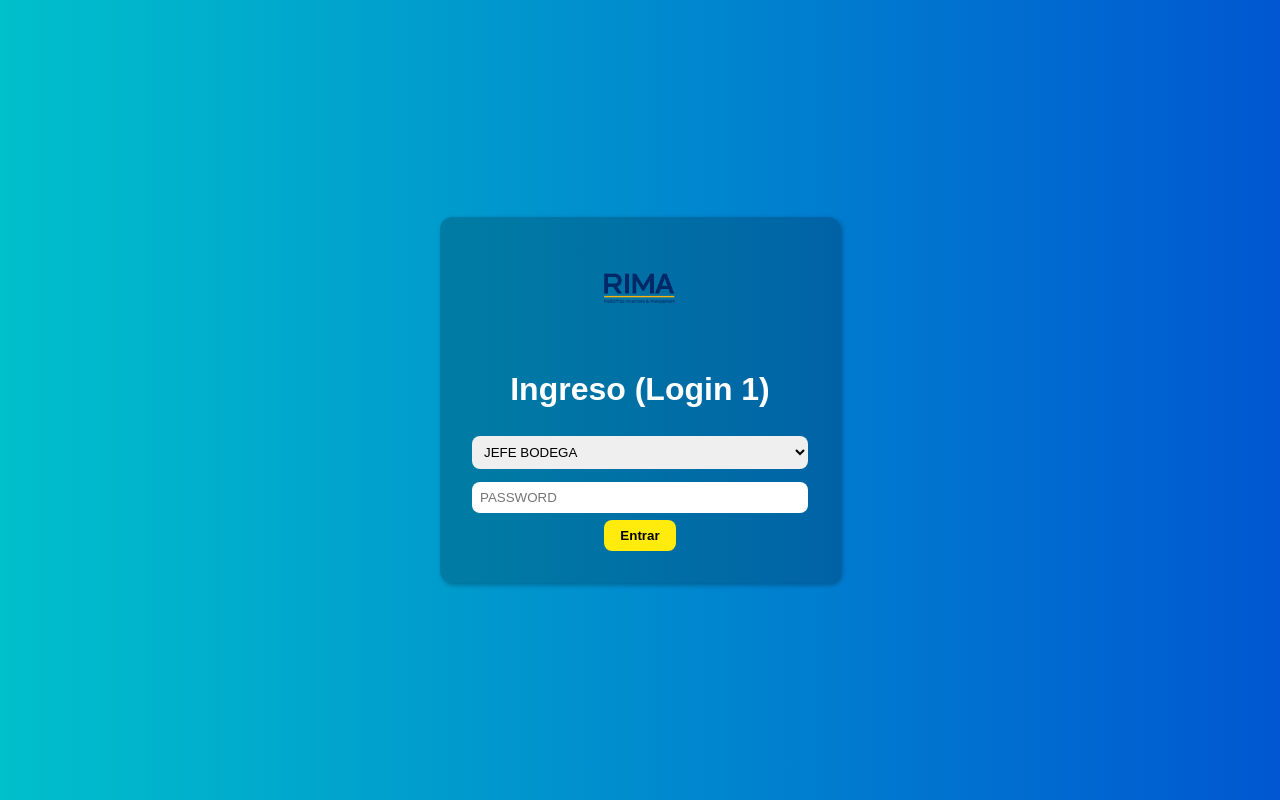
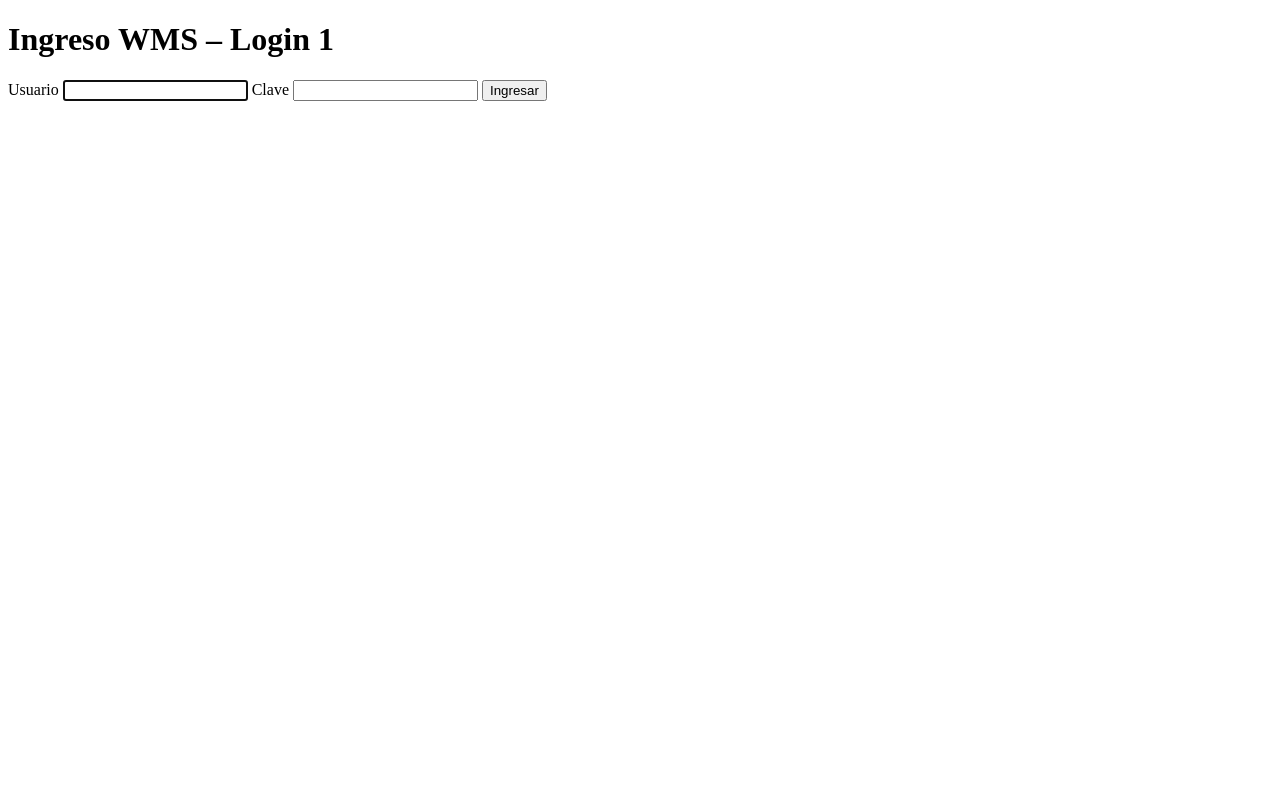
Before and after one commit to redofficeia-code/rima_v1, a Flask app: page /login1 in a window 1280 px wide. Run offline with Flask 3, Linux system fonts and the light colour scheme; parts of the project's set-up code (start-up, migrations or seed data) failed here and were passed over.

Commit message:
dslkfkls

```diff
--- a/templates/login1.html
+++ b/templates/login1.html
@@ -1,76 +1,28 @@
-<!doctype html>
+<!DOCTYPE html>
 <html lang="es">
 <head>
   <meta charset="utf-8">
-  <meta name="viewport" content="width=device-width, initial-scale=1.0">
-  <title>Ingreso</title>
-  <style>
-    *, *::before, *::after { box-sizing: border-box; }
-    body {
-      margin: 0;
-      font-family: sans-serif;
-      background: linear-gradient(to right, #00c0cb, #0057d1);
-      color: white;
-      display: flex;
-      justify-content: center;
-      align-items: center;
-      height: 100vh;
-      text-align: center;
-    }
-    .login-box {
-      background: rgba(0,0,0,0.2);
-      padding: 2em;
-      border-radius: 12px;
-      box-shadow: 2px 2px 5px rgba(0,0,0,0.3);
-      width: 90%;
-      max-width: 400px;
-    }
-    input {
-      width: 100%;
-      padding: 0.6em;
-      margin: 0.5em 0;
-      border: none;
-      border-radius: 8px;
-    }
-    select {
-      width: 100%;
-      padding: 0.6em;
-      margin: 0.5em 0;
-      border: none;
-      border-radius: 8px;
-    }
-    button {
-      background: #ffeb0c;
-      border: none;
-      padding: 0.6em 1.2em;
-      border-radius: 8px;
-      font-weight: bold;
-      cursor: pointer;
-    }
-    button:hover {
-      background: #ffd60a;
-    }
-    .error {
-      color: #ff6b6b;
-      margin-bottom: 1em;
-    }
-  </style>
+  <title>Login 1</title>
 </head>
 <body>
-  <div class="login-box">
-    <img src="{{ url_for('static', filename='img/logo2.png') }}" alt="Logo" style="max-height:80px; margin-bottom:1em;">
-    <h1>Ingreso (Login 1)</h1>
-    {% with m=get_flashed_messages(category_filter=['error']) %}
-      {% if m %}<div class="error">{{ m[0] }}</div>{% endif %}
-    {% endwith %}
-    <form method="post">
-      <select name="nombre" required>
-        <option value="JEFE BODEGA">JEFE BODEGA</option>
-        <option value="OPERARIO BODEGA">OPERARIO BODEGA</option>
-      </select>
-      <input name="password" type="password" placeholder="PASSWORD" required>
-      <button>Entrar</button>
-    </form>
-  </div>
+  <h1>Ingreso WMS – Login 1</h1>
+
+  {% with msgs = get_flashed_messages(with_categories=true) %}
+    {% if msgs %}
+      <ul>
+        {% for cat, m in msgs %}
+          <li>{{ m }}</li>
+        {% endfor %}
+      </ul>
+    {% endif %}
+  {% endwith %}
+
+  <form method="post" action="{{ url_for('login1') }}">
+    <label>Usuario</label>
+    <input type="text" name="usuario" required autofocus>
+    <label>Clave</label>
+    <input type="password" name="clave" required>
+    <button type="submit">Ingresar</button>
+  </form>
 </body>
 </html>
```
